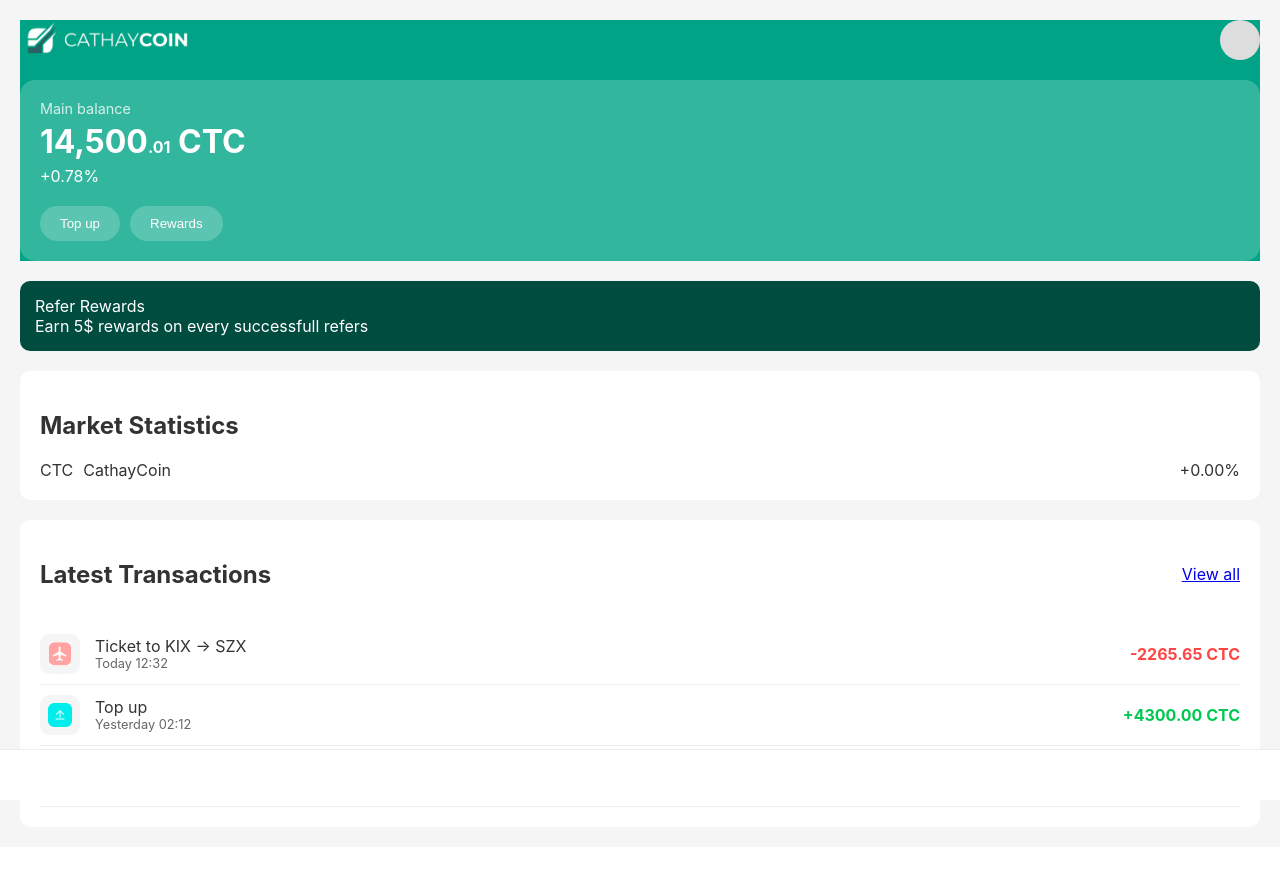
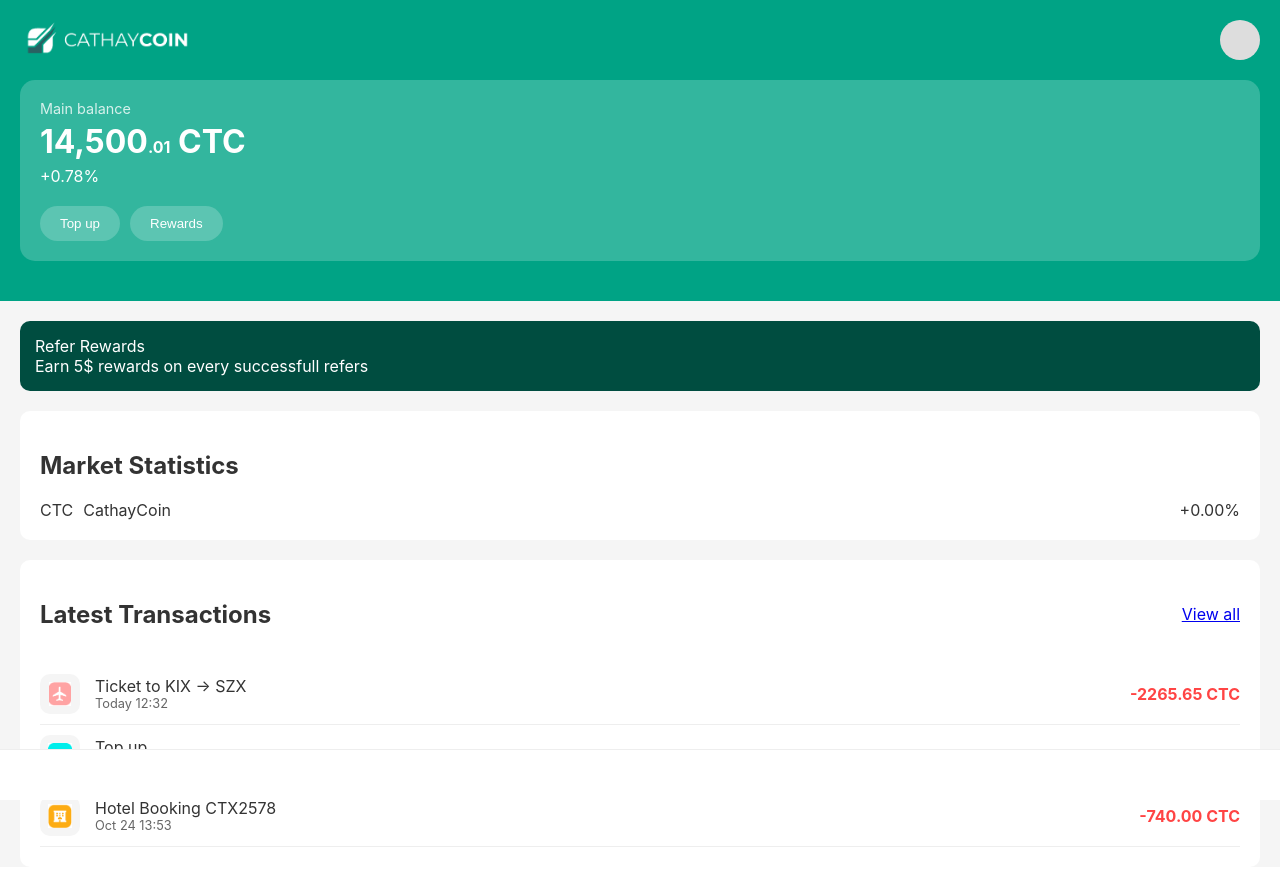
Before and after one commit to harismansoor/cathaycoin, a React (Create React App) app in the folder cathaycoin/: page / in a window 1280 px wide. Before the commit the page ends 847 px from the top, so only its background shows below. Built offline with nearby package versions, Linux system fonts and the light colour scheme.

Commit message:
dashboard.css

```diff
--- a/cathaycoin/src/dashboard.css
+++ b/cathaycoin/src/dashboard.css
@@ -4,10 +4,14 @@
   min-height: 100vh;
   padding: 20px;
   color: #333;
+  margin: 0;
+  padding: 0;
 }
 
-  .header-container{
-    background: #00A385;
+.header-container {
+  padding: 20px;
+  background: #00a385;
+  margin-bottom: 20px;
 }
 .header {
   display: flex;
@@ -77,6 +81,7 @@
   display: flex;
   justify-content: space-between;
   margin-bottom: 20px;
+  margin: 20px;
 }
 
 .market-stats {
@@ -84,6 +89,7 @@
   padding: 20px;
   border-radius: 10px;
   margin-bottom: 20px;
+  margin: 20px;
 }
 
 .coin-stats {
@@ -102,6 +108,7 @@
   background-color: white;
   padding: 20px;
   border-radius: 10px;
+  margin: 20px;
 }
 
 .transactions-header {
@@ -171,7 +178,7 @@
 }
 
 .positive {
-    color: #00C851;
+  color: #00c851;
 }
 
 .bottom-nav {
```
Lines whose indentation alone changed are shown as unchanged.
